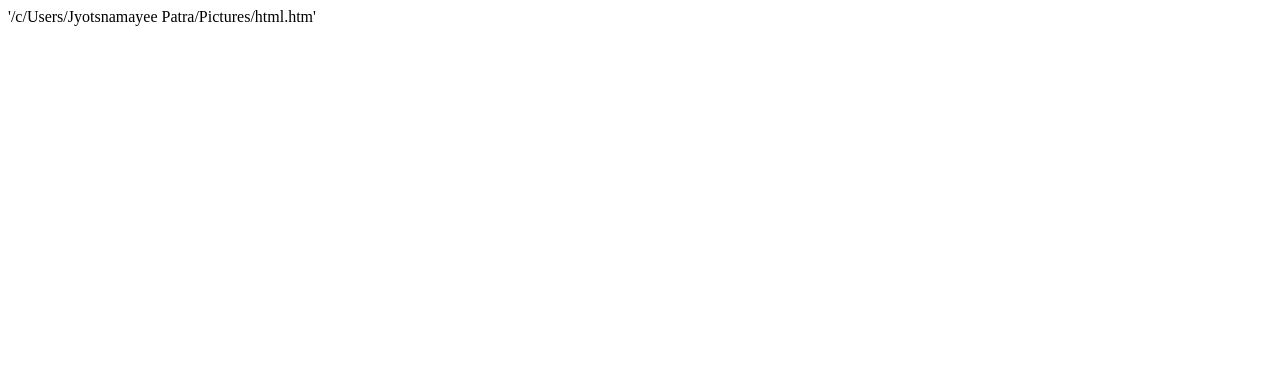
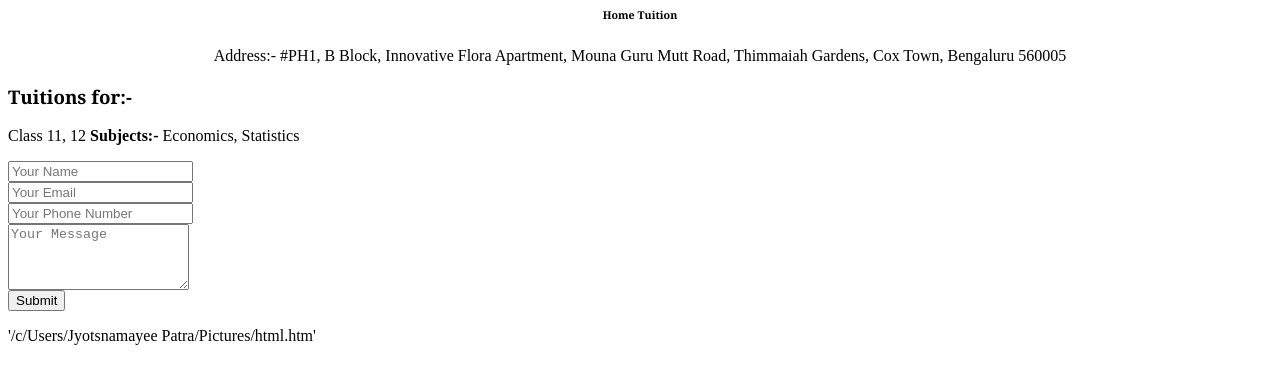
Before and after one commit to JyotsnaHomeTuition/HomeTuitionHtml, a plain HTML site: page index.html in a window 1280 px wide. Drawn offline with Linux system fonts and the light colour scheme.

Commit message:
Updated HTML in nano

```diff
--- a/index.html
+++ b/index.html
@@ -1 +1,41 @@
-'/c/Users/Jyotsnamayee Patra/Pictures/html.htm'
+<html>
+<head>
+<title> Home Tuition
+</title>
+</head>
+<body>
+<h6 style="text-align: center; font-family: Georgia, serif;">
+Home Tuition
+</h6>
+<div style="text-align: center;">
+Address:- #PH1, B Block, Innovative Flora Apartment, Mouna Guru Mutt Road, Thimmaiah Gardens, Cox Town, Bengaluru 560005
+</div>
+<div>
+<h3 style="text-align: left; font-family: Georgia, serif;">
+Tuitions for:-
+</h3>
+<p> Class 11, 12
+<strong>
+Subjects:-
+</strong>
+Economics, Statistics
+</p>
+    <form action="https://formsubmit.co/jyotsnahometuition@outlook.com" method="post">
+      <div>
+        <input type="text" name="name" placeholder="Your Name" required>
+      </div>
+      <div>
+        <input type="email" name="email" placeholder="Your Email" required>
+      </div>
+      <div>
+        <input type="tel" name="phone" placeholder="Your Phone Number">
+      </div>
+      <div>
+        <textarea name="message" rows="4" placeholder="Your Message"></textarea>
+      </div>
+      <div>
+        <button type="submit">Submit</button>
+      </div>
+    </form>
+</body>
+</html>'/c/Users/Jyotsnamayee Patra/Pictures/html.htm'
```
